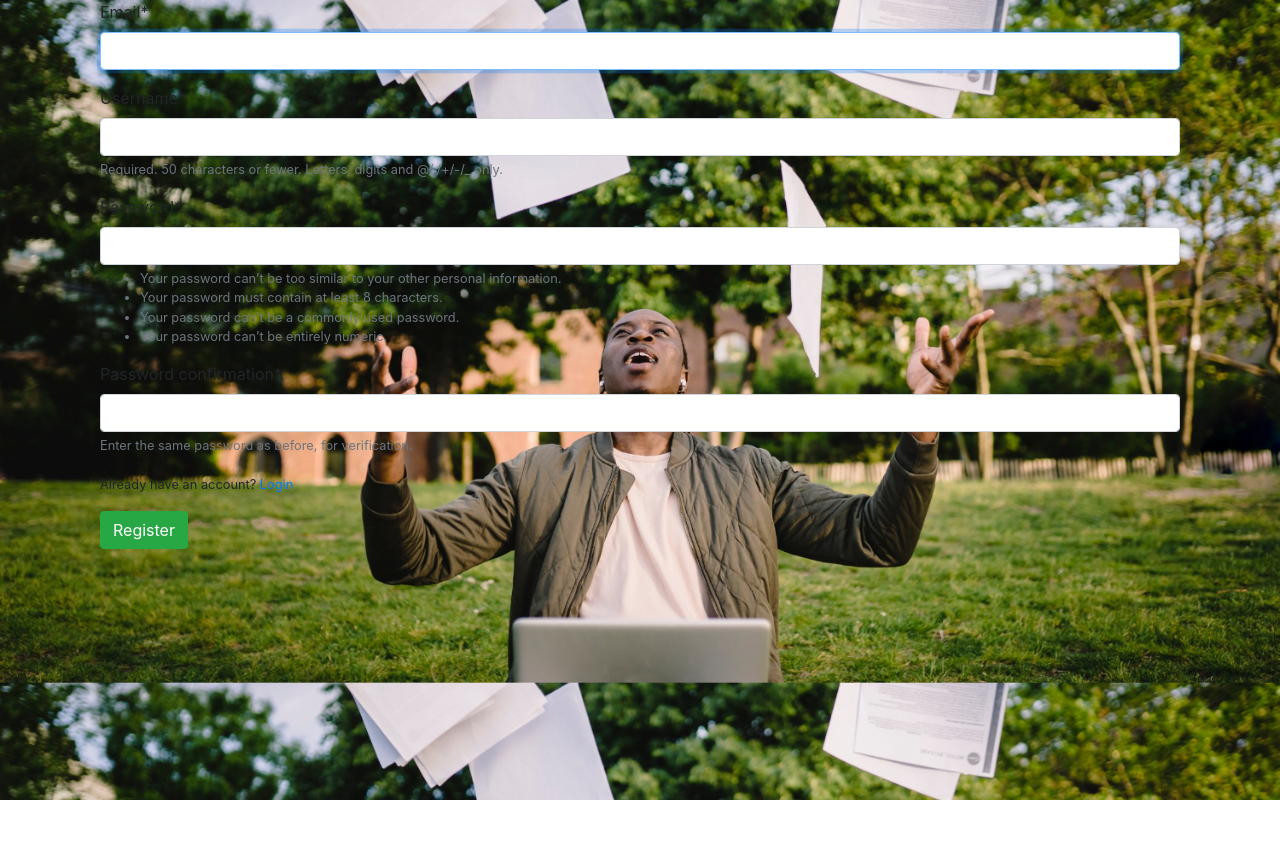
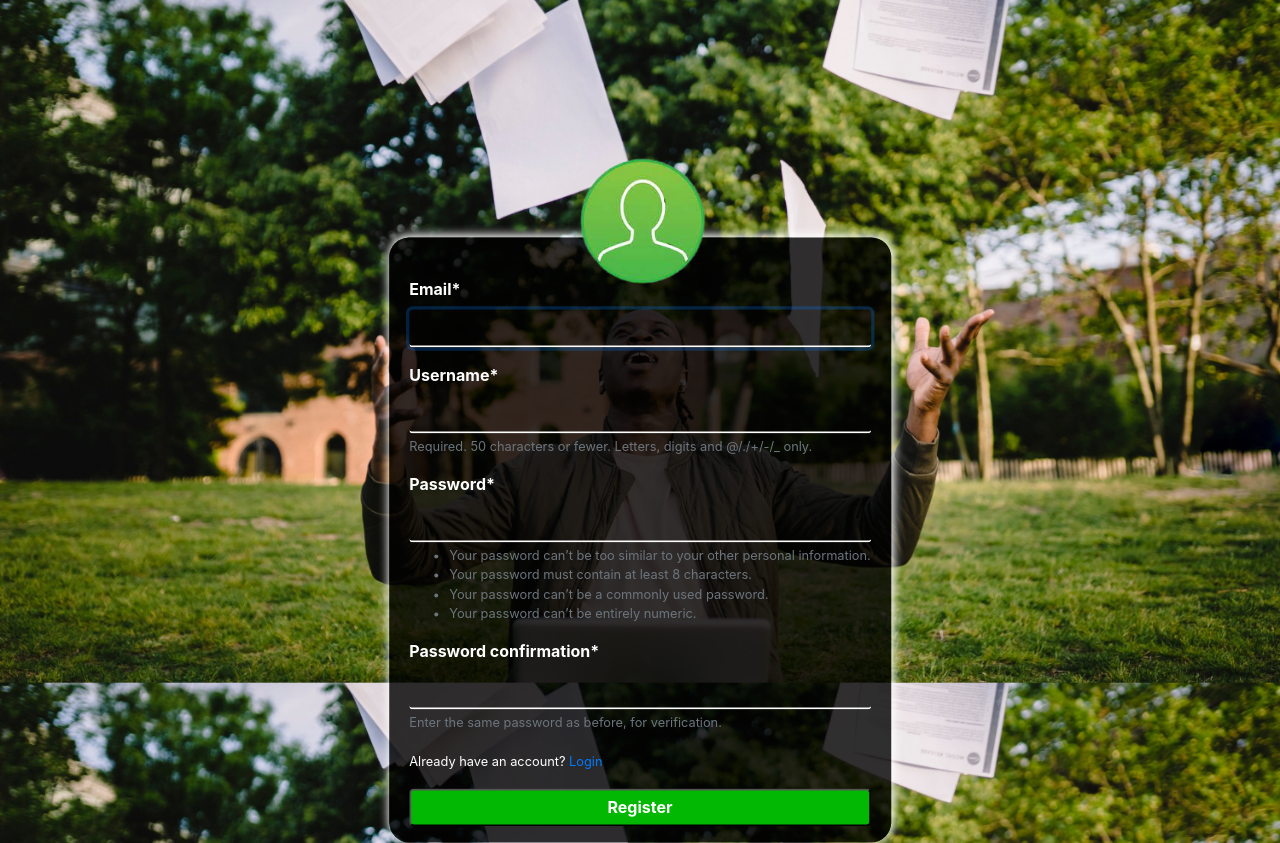
Before and after one commit to izudada/resume_builder, a Django app: page /register/ in a window 1280 px wide. Before the commit the page ends 800 px from the top, so only its background shows below. Run offline with Django 3.2, Linux system fonts and the light colour scheme; some libraries are stand-ins or nearby versions.

Commit message:
Add static image and edit button

```diff
--- a/templates/registration/register.html
+++ b/templates/registration/register.html
@@ -5,13 +5,14 @@
 
 {% block body %}
 
-        <div class="container">
+        <div class="register">
+            <img src="../../static/images/register__static.png" class="register__static" alt="">
             <form action="" class="form-group" method="post">
                 {% csrf_token %}
                 {{  form|crispy }}
 
                 <p> <small>Already have an account? <a href="{% url 'login' %}">Login</a></small> </p>
-                <input type="submit" class="btn btn-success" value="Register">
+                <input type="submit" class="register__button" value="Register">
             </form>
         </div>
 
```
